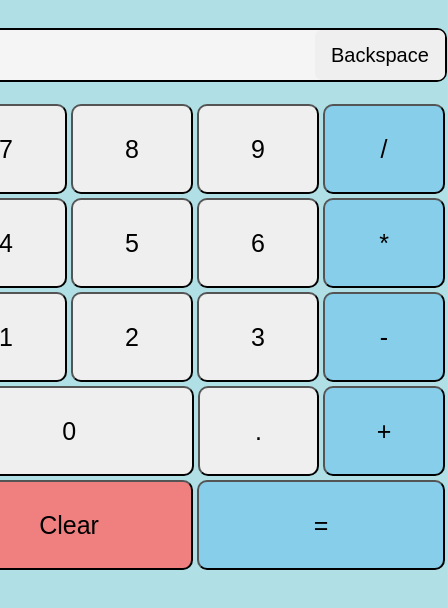
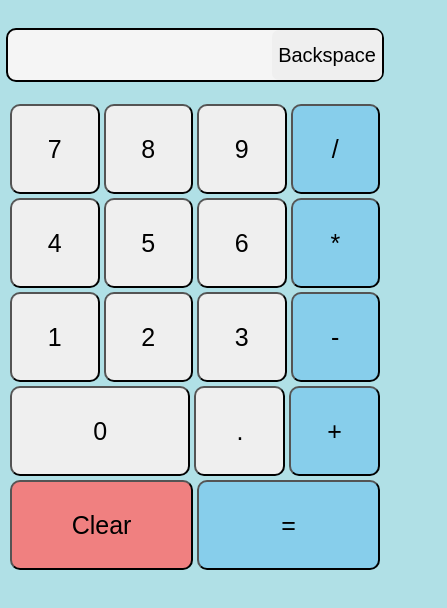
Before and after one commit to RiyazBy/Calculator, a plain HTML site: page index.html in a window 390 px wide. Shown: the whole page, 447 px wide, since content can reach past the window. Drawn offline with Linux system fonts and the light colour scheme.

Commit message:
Update styles.css
add max-width to fit in mobile mode

```diff
--- a/styles.css
+++ b/styles.css
@@ -14,6 +14,7 @@ body {
   margin: 20px;
   border: 2px solid black;
   width: 500px;
+  max-width: 100%;
   height: 50px;
   background-color: whitesmoke;
   border-radius: 10px;
@@ -32,10 +33,12 @@ body {
 .row {
   display: flex;
 }
-
+.buttons {
+  max-width: 100%
+}
 .button{
   flex: 1;
-  width: 122px;
+  width: 123px;
   height: 90px;
   font-size: 25px;
   margin: 2px;
```
